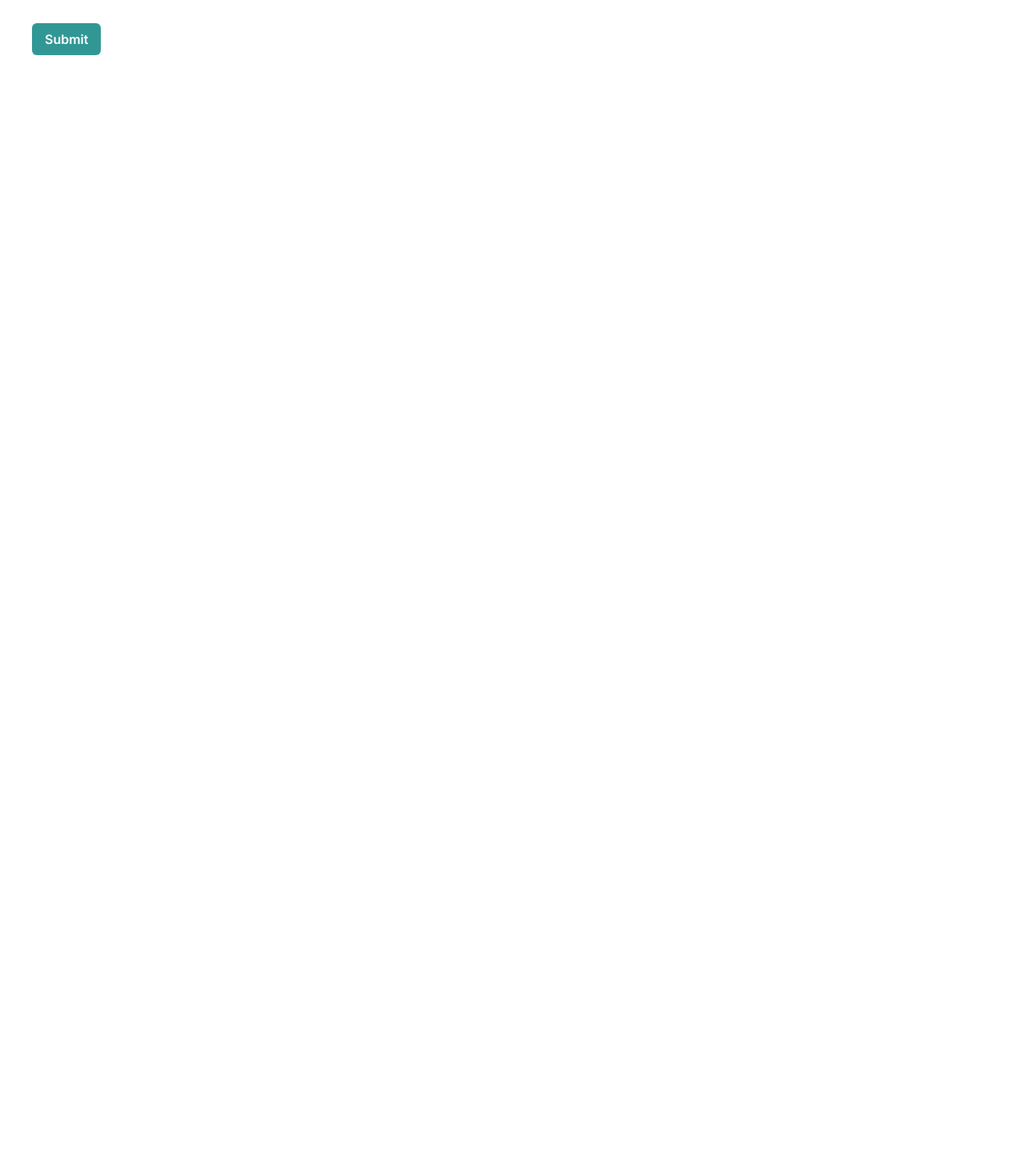
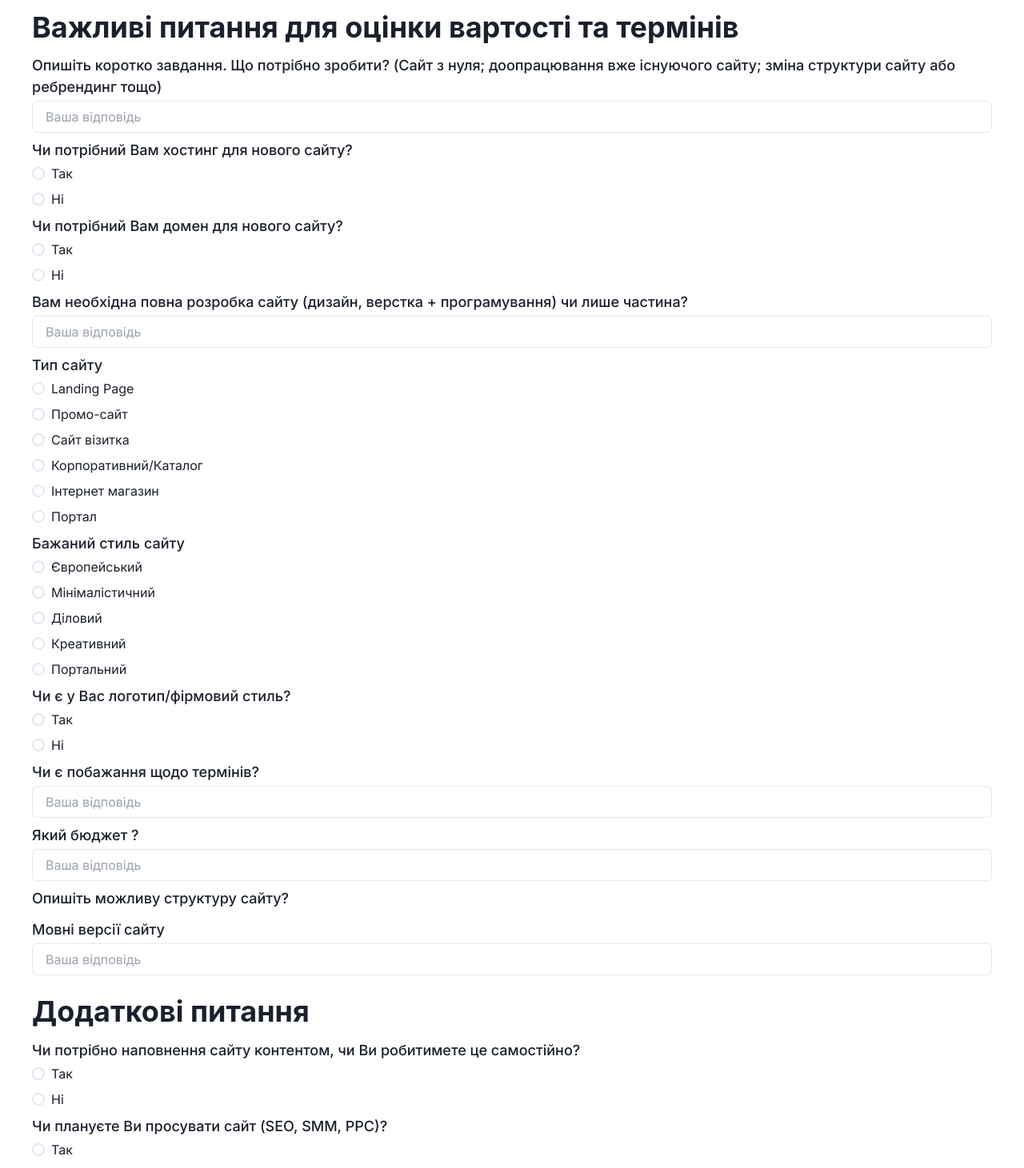
Before and after one commit to ViktorKucher/brief_front, a Next.js app: page / in a window 1280 px wide. Shown: the part 2360-3821 px from the top of the page at 80% size. Before the commit the page ends 2429 px from the top, so only its background shows below. Built offline with nearby package versions, Linux system fonts and the light colour scheme.

Commit message:
constants

```diff
--- a/app/layout.tsx
+++ b/app/layout.tsx
@@ -2,6 +2,7 @@ import type { Metadata } from "next";
 import { Inter } from "next/font/google";
 import "./globals.css";
 import { Providers } from "@/components/Providers";
+require("dotenv").config
 
 const inter = Inter({ subsets: ["latin"] });
 
--- a/constants/axios.ts
+++ b/constants/axios.ts
@@ -2,7 +2,7 @@ import axios from "axios";
 import { createQuestionBlank } from "./questions";
 
 export const INSTANCE_API = axios.create({
-  baseURL: "http://localhost:3003/api",
+  baseURL: `${process.env.NEXT_PUBLIC_SERVER_API}/api`,
 });
 export const getAllBriefs = () => INSTANCE_API.get("/brief");
 export const sendBriefs = (data: any) =>{
--- a/constants/questions.ts
+++ b/constants/questions.ts
@@ -5,7 +5,7 @@ export const createQuestionBlank = (brief_content: any) => {
     arr.questions.push(...item.questions);
     return arr;
   });
-  return questions.map((item: { question: any; name: string | number; }) => {
+  return questions.map((item: { question: any; name: string | number }) => {
     return { question: item.question, answer: brief_content[item.name] };
   });
 };
@@ -146,4 +146,108 @@ export const listQuestion: QuestionListType[] = [
       },
     ],
   },
+  {
+    name_block: "Важливі питання для оцінки вартості та термінів",
+    questions: [
+      {
+        name: "shortTask",
+        question:
+          "Опишіть коротко завдання. Що потрібно зробити? (Сайт з нуля; доопрацювання вже існуючого сайту; зміна структури сайту або ребрендинг тощо)",
+        type: "text",
+      },
+      {
+        name: "hostingNeed",
+        question: "Чи потрібний Вам хостинг для нового сайту?",
+        type: "radio",
+        variants: { elements: ["Так", "Ні"], add_different_question: true },
+      },
+      {
+        name: "domainNeed",
+        question: "Чи потрібний Вам домен для нового сайту?",
+        type: "radio",
+        variants: { elements: ["Так", "Ні"], add_different_question: true },
+      },
+      {
+        name: "needsAllSite",
+        question:
+          "Вам необхідна повна розробка сайту (дизайн, верстка + програмування) чи лише частина?",
+        type: "text",
+      },
+      {
+        name: "typeSite",
+        question: "Тип сайту",
+        type: "radio",
+        variants: {
+          elements: [
+            "Landing Page",
+            "Промо-сайт",
+            "Сайт візитка",
+            "Корпоративний/Каталог",
+            "Інтернет магазин",
+            "Портал",
+          ],
+          add_different_question: true,
+        },
+      },
+      {
+        name: "uiSite",
+        question: "Бажаний стиль сайту",
+        type: "radio",
+        variants: {
+          elements: [
+            "Європейський",
+            "Мінімалістичний",
+            "Діловий",
+            "Креативний",
+            "Портальний",
+          ],
+          add_different_question: true,
+        },
+      },
+      {
+        name: "logo",
+        question: "Чи є у Вас логотип/фірмовий стиль?",
+        type: "radio",
+        variants: { elements: ["Так", "Ні"], add_different_question: true },
+      },
+      {
+        name: "dataEnd",
+        question: " Чи є побажання щодо термінів? ",
+        type: "text",
+      },
+      {
+        name: "money",
+        question: " Який бюджет ? ",
+        type: "text",
+      },
+      {
+        name: "structureSite",
+        question: "Опишіть можливу структуру сайту?",
+        type: "checkbox",
+        variants: {
+          elements: ["Головна", "Про нас", "Послуги", "Каталог", "Новини"],
+          add_different_question: true,
+        },
+      },
+      {
+        name: "languages",
+        question: "Мовні версії сайту",
+        type: "text",
+      },
+    ],
+  },
+  {
+    name_block:
+      "Додаткові питання",
+    questions: [
+      {
+        name: "content",
+        type: "radio",
+        question:'Чи потрібно наповнення сайту контентом, чи Ви робитимете це самостійно? ',
+        variants: { elements: ["Так", "Ні"], add_different_question: true },
+      },
+      {name:'seo',question:' Чи плануєте Ви просувати сайт (SEO, SMM, РРС)? ',type:'radio',variants:{elements:['Так','Ні'],add_different_question:true}},
+      {name:'different',question:'Ваші коментарі, запитання, побажання ?',type:'text'}
+    ],
+  },
 ];
```
Also changed, not shown: types/form.ts (+15 -1 lines), 1 other file (tests, documents, lock files or other folders).
